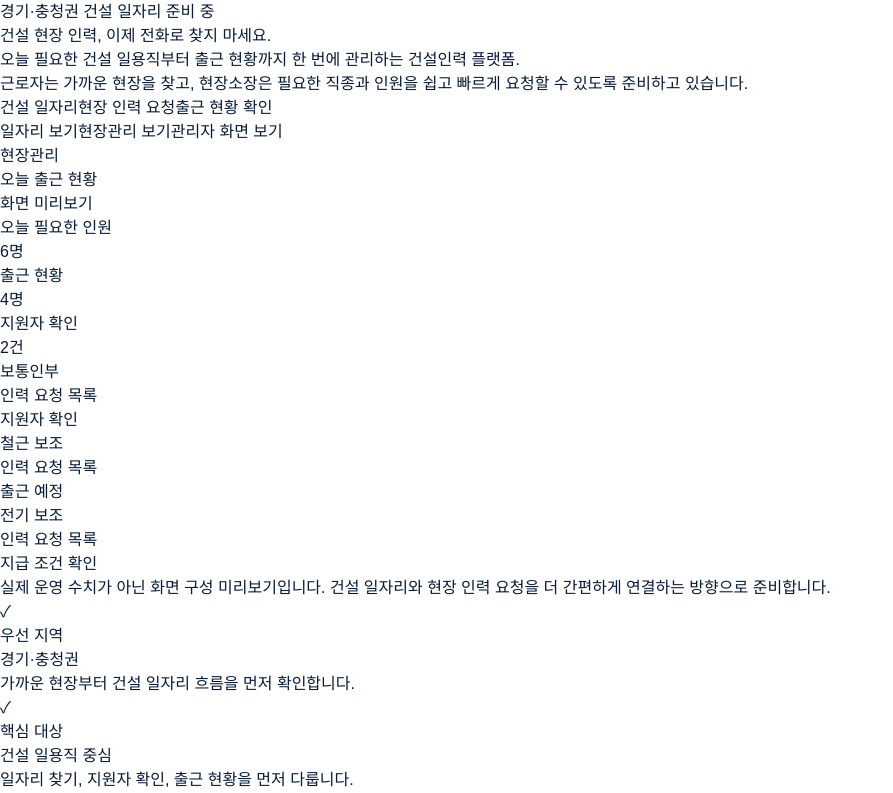
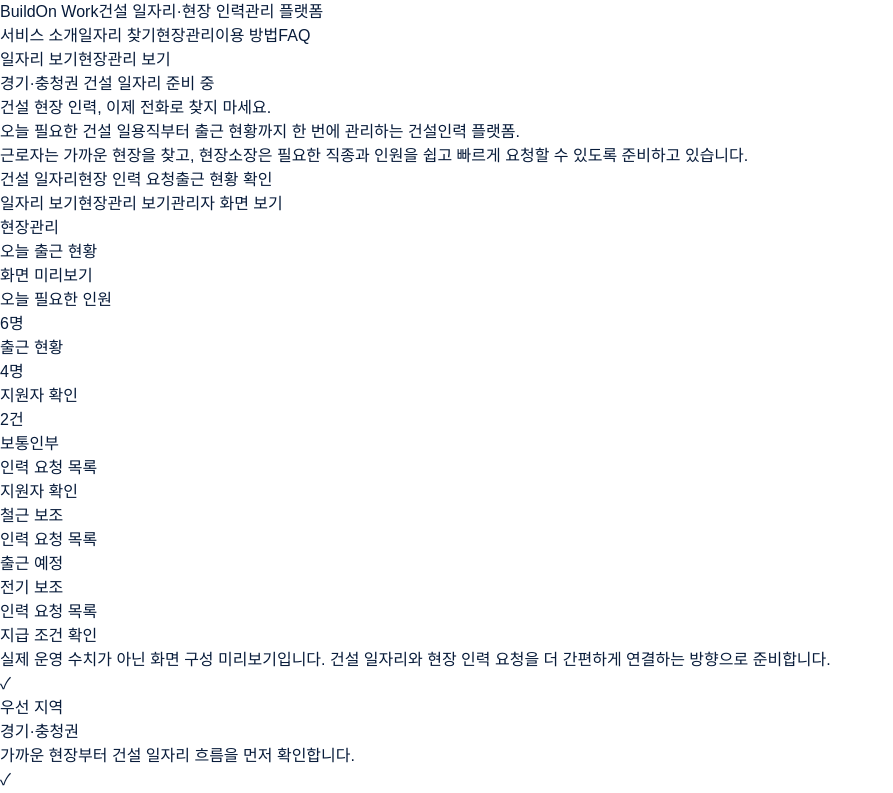
Before and after one commit to nicedayyoungjune-a11y/BuildOn-Work, a Next.js app: page / in a window 1280 px wide. Shown: the top 793 px of the page, without its empty margins (0-893 px from the left). Built offline with nearby package versions, Linux system fonts and the light colour scheme.

Commit message:
Add landing header navigation

```diff
--- a/src/app/page.tsx
+++ b/src/app/page.tsx
@@ -1,6 +1,7 @@
 import { LandingCompanyValue } from "@/components/landing/LandingCompanyValue";
 import { LandingCta } from "@/components/landing/LandingCta";
 import { LandingFaq } from "@/components/landing/LandingFaq";
+import { LandingHeader } from "@/components/landing/LandingHeader";
 import { LandingHero } from "@/components/landing/LandingHero";
 import { LandingHowItWorks } from "@/components/landing/LandingHowItWorks";
 import { LandingPaymentOptions } from "@/components/landing/LandingPaymentOptions";
@@ -9,17 +10,18 @@
 
 export default function Home() {
   return (
-    <main className="bg-white text-[#071B3A] [&>#faq>section]:pt-20 [&>section:not(:first-child)]:pt-20 sm:[&>#faq>section]:pt-24 sm:[&>section:not(:first-child)]:pt-24 lg:[&>#faq>section]:pt-28 lg:[&>section:not(:first-child)]:pt-28">
+    <>
+      <LandingHeader />
+      <main className="bg-white text-[#071B3A] [&>section:not(:first-child)]:pt-20 sm:[&>section:not(:first-child)]:pt-24 lg:[&>section:not(:first-child)]:pt-28">
         <LandingHero />
         <LandingTrustStats />
         <LandingWorkerValue />
         <LandingCompanyValue />
         <LandingHowItWorks />
         <LandingPaymentOptions />
-      <div id="faq">
         <LandingFaq />
-      </div>
         <LandingCta />
       </main>
+    </>
   );
 }
--- a/src/components/landing/LandingFaq.tsx
+++ b/src/components/landing/LandingFaq.tsx
@@ -34,7 +34,7 @@
 
 export function LandingFaq() {
   return (
-    <section className="bg-white px-5 py-18 sm:px-6 lg:px-8">
+    <section id="faq" className="bg-white px-5 py-18 sm:px-6 lg:px-8">
       <div className="mx-auto max-w-4xl">
         <LandingSectionTitle
           eyebrow="FAQ"
--- /dev/null
+++ b/src/components/landing/LandingHeader.tsx
@@ -0,0 +1,53 @@
+import Link from "next/link";
+
+const menuItems = [
+  { label: "서비스 소개", href: "/#service" },
+  { label: "일자리 찾기", href: "/worker/jobs" },
+  { label: "현장관리", href: "/company/dashboard" },
+  { label: "이용 방법", href: "/#how-it-works" },
+  { label: "FAQ", href: "/#faq" }
+];
+
+export function LandingHeader() {
+  return (
+    <header className="sticky top-0 z-50 border-b border-blue-100 bg-white/95 backdrop-blur">
+      <div className="mx-auto flex max-w-6xl flex-col gap-3 px-5 py-3 sm:px-6 lg:flex-row lg:items-center lg:justify-between lg:px-8">
+        <Link href="/" className="min-w-0">
+          <span className="block text-lg font-bold leading-6 text-[#071B3A]">
+            BuildOn Work
+          </span>
+          <span className="mt-0.5 block text-xs font-semibold leading-5 text-slate-500 sm:text-sm">
+            건설 일자리·현장 인력관리 플랫폼
+          </span>
+        </Link>
+
+        <nav aria-label="주요 이동 메뉴" className="hidden items-center gap-6 lg:flex">
+          {menuItems.map((item) => (
+            <Link
+              key={item.href}
+              href={item.href}
+              className="text-sm font-bold text-slate-600 transition-colors hover:text-blue-700"
+            >
+              {item.label}
+            </Link>
+          ))}
+        </nav>
+
+        <div className="grid grid-cols-2 gap-2 lg:flex lg:shrink-0">
+          <Link
+            href="/worker/jobs"
+            className="inline-flex min-h-10 items-center justify-center rounded-full border border-blue-100 bg-white px-4 text-sm font-bold text-[#071B3A] shadow-sm transition-colors hover:bg-blue-50"
+          >
+            일자리 보기
+          </Link>
+          <Link
+            href="/company/dashboard"
+            className="inline-flex min-h-10 items-center justify-center rounded-full bg-blue-700 px-4 text-sm font-bold text-white shadow-md shadow-blue-700/20 transition-colors hover:bg-blue-800"
+          >
+            현장관리 보기
+          </Link>
+        </div>
+      </div>
+    </header>
+  );
+}
--- a/src/components/landing/LandingHero.tsx
+++ b/src/components/landing/LandingHero.tsx
@@ -14,7 +14,7 @@
 
 export function LandingHero() {
   return (
-    <section className="relative overflow-hidden bg-[linear-gradient(135deg,#F8FBFF_0%,#FFFFFF_45%,#EEF5FF_100%)]">
+    <section id="service" className="relative overflow-hidden bg-[linear-gradient(135deg,#F8FBFF_0%,#FFFFFF_45%,#EEF5FF_100%)]">
       <div className="absolute left-1/2 top-0 h-80 w-80 -translate-x-1/2 rounded-full bg-blue-200/30 blur-3xl" />
       <div className="relative mx-auto grid min-h-[680px] max-w-6xl items-center gap-10 px-5 py-16 sm:px-6 sm:py-20 lg:grid-cols-[1.05fr_0.95fr] lg:px-8">
         <div>
--- a/src/components/landing/LandingHowItWorks.tsx
+++ b/src/components/landing/LandingHowItWorks.tsx
@@ -10,7 +10,7 @@
 
 export function LandingHowItWorks() {
   return (
-    <section className="bg-white px-5 py-18 sm:px-6 lg:px-8">
+    <section id="how-it-works" className="bg-white px-5 py-18 sm:px-6 lg:px-8">
       <div className="mx-auto max-w-6xl">
         <LandingSectionTitle
           eyebrow="이용 방법"
```
Lines whose indentation alone changed are shown as unchanged.
